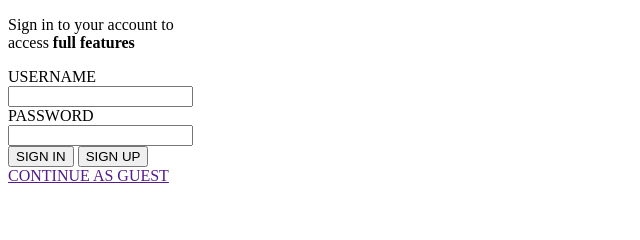
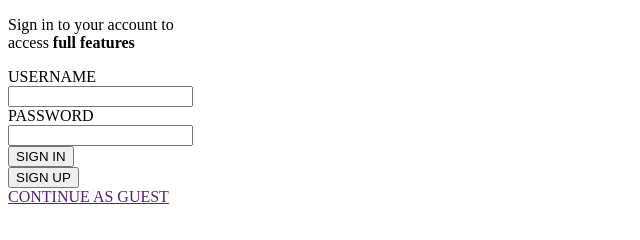
Before and after one commit to MK-Codecademy/CountdownApp, a website: page resources/html/sideBars/signInBar.html in a window 1280 px wide. Shown: the whole page, without its empty margins (0-640 px from the left). Drawn offline with Linux system fonts and the light colour scheme.

Commit message:
Update signInBar.html

```diff
--- a/resources/html/sideBars/signInBar.html
+++ b/resources/html/sideBars/signInBar.html
@@ -10,7 +10,9 @@
         <label for="password">PASSWORD</label><br>
         <input type="text" id="password" name="password"><br>
         <button type="submit">SIGN IN</button>
+    </form>
 
+    <form action="">
         <button type="submit">SIGN UP</button>
     </form>
 
```
